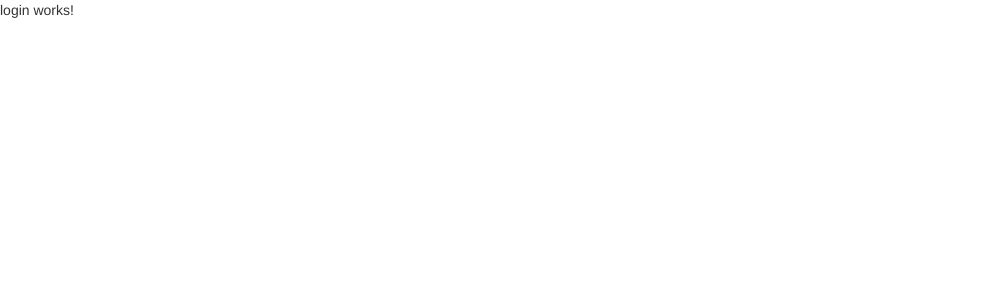
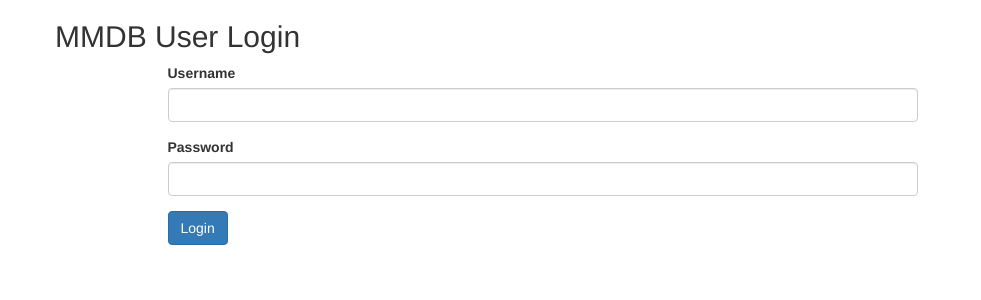
Before and after one commit to hariprasadsh/mmdb, an Angular app: page / in a window 1280 px wide. Shown: the top 300 px of the page, without its empty margins (0-981 px from the left). Built offline with nearby package versions, Linux system fonts and the light colour scheme.

Commit message:
login form html

```diff
--- a/src/app/login/login.component.html
+++ b/src/app/login/login.component.html
@@ -1 +1,18 @@
-<p>login works!</p>
+<div class="container">
+  <div class="row login-title"><h2><span>MMDB User Login</span></h2></div>
+  <div class="row">
+    <div class="col-xs-12 col-sm-10 col-md-8 col-sm-offset-1 col-sm-offset-2">
+      <form [formGroup]="loginForm">
+          <div class="form-group">
+            <label for="username">Username</label>
+            <input class="form-control" id="username" formControlName="username" type="text">
+          </div>
+          <div class="form-group">
+            <label for="password">Password</label>
+            <input class="form-control" id="password" formControlName="password" type="password">
+          </div>
+      </form>
+      <button class="btn btn-primary">Login</button>
+    </div>
+  </div>
+</div>
--- a/src/app/login/login.component.ts
+++ b/src/app/login/login.component.ts
@@ -1,4 +1,5 @@
-import { Component, OnInit } from '@angular/core';
+import { Component, OnInit, ViewChild } from '@angular/core';
+import { FormControl, FormGroup, Validators } from '@angular/forms';
 
 @Component({
   selector: 'app-login',
@@ -6,7 +7,14 @@ import { Component, OnInit } from '@angular/core';
   styleUrls: ['./login.component.scss'],
 })
 export class LoginComponent implements OnInit {
+  loginForm: FormGroup;
+
   constructor() {}
 
-  ngOnInit(): void {}
+  ngOnInit(): void {
+    this.loginForm = new FormGroup({
+      'username': new FormControl(null, Validators.required),
+      'password': new FormControl(null, Validators.required)
+    });
+  }
 }
--- /dev/null
+++ b/src/app/shared/interfaces/login.ts
@@ -0,0 +1,4 @@
+export interface Login {
+  username: string;
+  password: string;
+}
```
Also changed, not shown: src/app/app.module.ts (+5 -11 lines).
